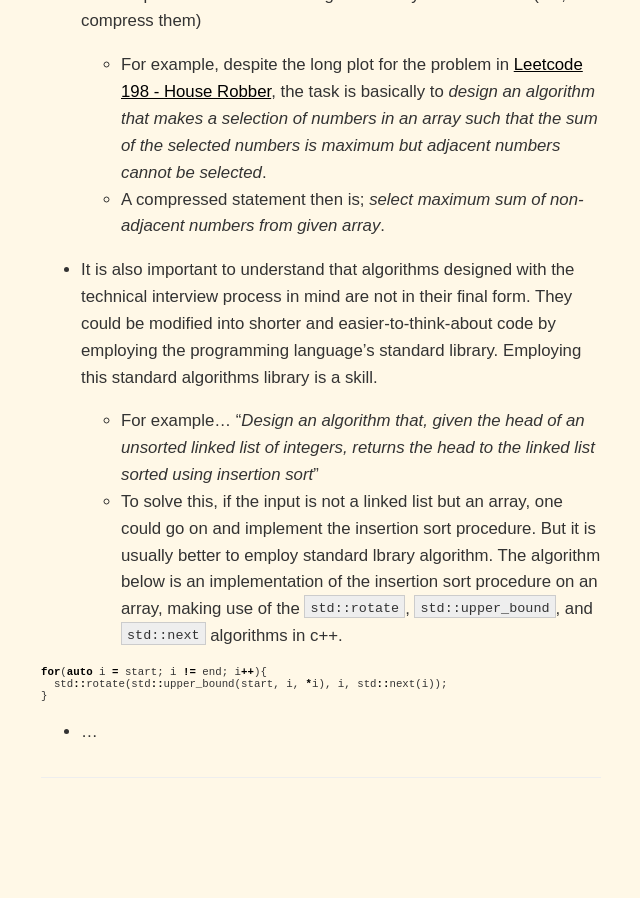
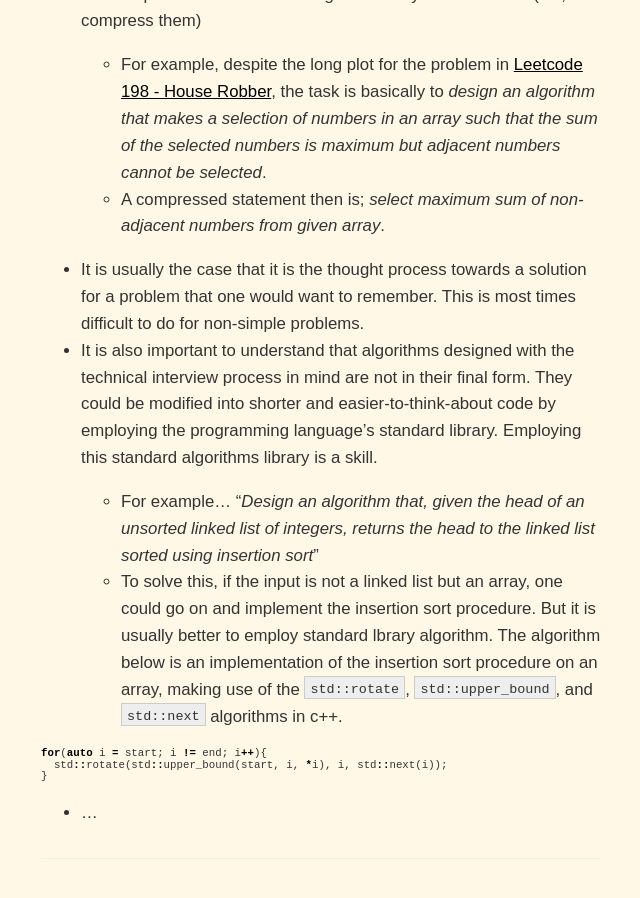
Before and after one commit to dCO2/rococo, a Jekyll site: the page built from _posts/2022-08-17-project-knuth.md, in a window 1280 px wide and 900 px high, scrolled down 1370 px. Shown: the whole window, without its empty margins (335-975 px from the left). Built offline with Jekyll 4.4.1, drawn with Linux system fonts in a browser that asks for light colours; some web fonts are replaced; before the commit the page ends 2211 px from its top, so only the background shows below that.

Commit message:
Additions

```diff
--- a/_posts/2022-08-17-project-knuth.md
+++ b/_posts/2022-08-17-project-knuth.md
@@ -39,6 +39,7 @@ _Three Wise Men_ by Jimoh Buraimoh, 1991
 - Restate problem statement for algorithms in your own words (i.e., compress them)
   - For example, despite the long plot for the problem in [Leetcode 198 - House Robber](https://leetcode.com/problems/house-robber/), the task is basically to _design an algorithm that makes a selection of numbers in an array such that the sum of the selected numbers is maximum but adjacent numbers cannot be selected_.
   - A compressed statement then is; _select maximum sum of non-adjacent numbers from given array_.
+- It is usually the case that it is the thought process towards a solution for a problem that one would want to remember. This is most times difficult to do for non-simple problems.
 - It is also important to understand that algorithms designed with the technical interview process in mind are not in their final form. They could be modified into shorter and easier-to-think-about code by employing the programming language's standard library. Employing this standard algorithms library is a skill.
   - For example... "_Design an algorithm that, given the head of an unsorted linked list of integers, returns the head to the linked list sorted using insertion sort_"
   - To solve this, if the input is not a linked list but an array, one could go on and implement the insertion sort procedure. But it is usually better to employ standard lbrary algorithm. The algorithm below is an implementation of the insertion sort procedure on an array, making use of the `std::rotate`, `std::upper_bound`, and `std::next` algorithms in c++.
```
